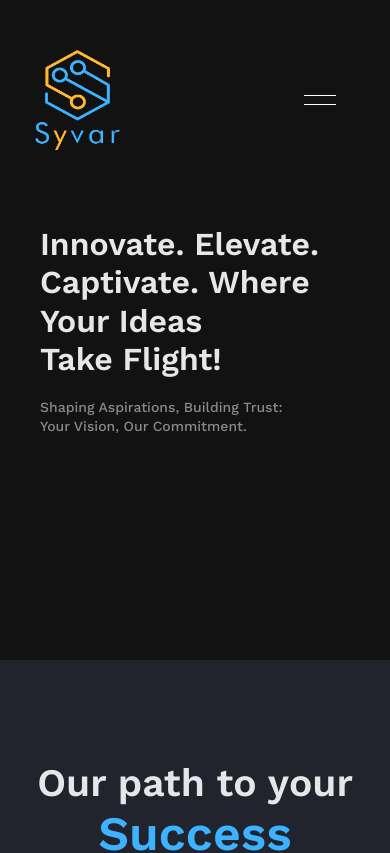
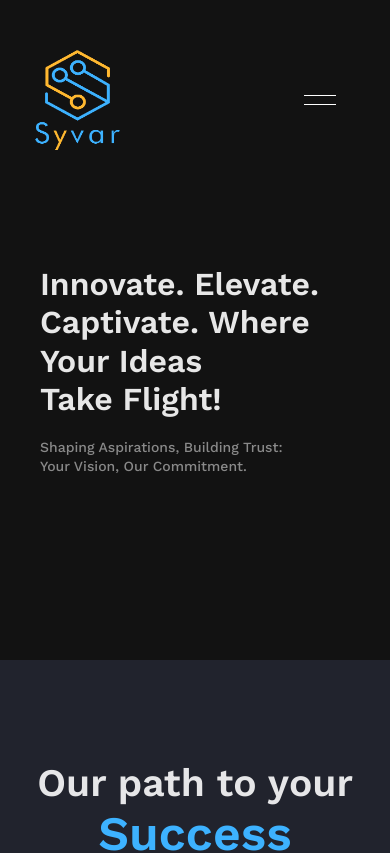
Before and after one commit to Syvar-Tech/syvar-portfolio, a React (Vite) app: page / in a window 390 px wide. Shown: the top 853 px of the page. Built offline with nearby package versions, Linux system fonts and the light colour scheme; a web font is replaced by a local one.

Commit message:
minor changes in css

```diff
--- a/src/Hero/hero.css
+++ b/src/Hero/hero.css
@@ -92,7 +92,7 @@
   }
   .rock-main .rock-mask,
   .rock-main .rock-body {
-    margin-top: 60px;
+    margin-top: 100px;
   }
   .rock-main .rock-mask .rock-body-heading,
   .rock-main .rock-body .rock-body-heading {
--- a/src/Hero/hero.scss
+++ b/src/Hero/hero.scss
@@ -165,7 +165,7 @@
     .rock-mask,
     .rock-body {
       // padding-bottom: 20px;
-      margin-top: 60px;
+      margin-top: 100px;
 
       .rock-body-heading {
         margin-top: 0px;
--- a/src/css/OurWorks.css
+++ b/src/css/OurWorks.css
@@ -44,15 +44,8 @@ body {
 }
 
 .adrs-works-description {
-  font-family: "Work Sans", sans-serif;
-  font-size: 16px;
-  font-style: normal;
-  font-weight: 400;
-  line-height: 180%; /* 28.8px */
-  letter-spacing: 0.08px;
-  color: #FFFFFF;
-  text-align: justify;
   font-size: 20px;
+  color: #afafaf;
 }
 
 .adrs-works-box {
--- a/src/css/OurWorks.scss
+++ b/src/css/OurWorks.scss
@@ -78,9 +78,10 @@ body {
 }
 
 .adrs-works-description {
-    @include fontStyle2($font-color-white);
-    text-align: justify;
+    // @include fontStyle2($font-color-white);
+    // text-align: justify;
     font-size: 20px;
+    color: #afafaf;
 }
 
 .adrs-works-box {
```
Also changed, not shown: 2 other files (tests, documents, lock files or other folders).
